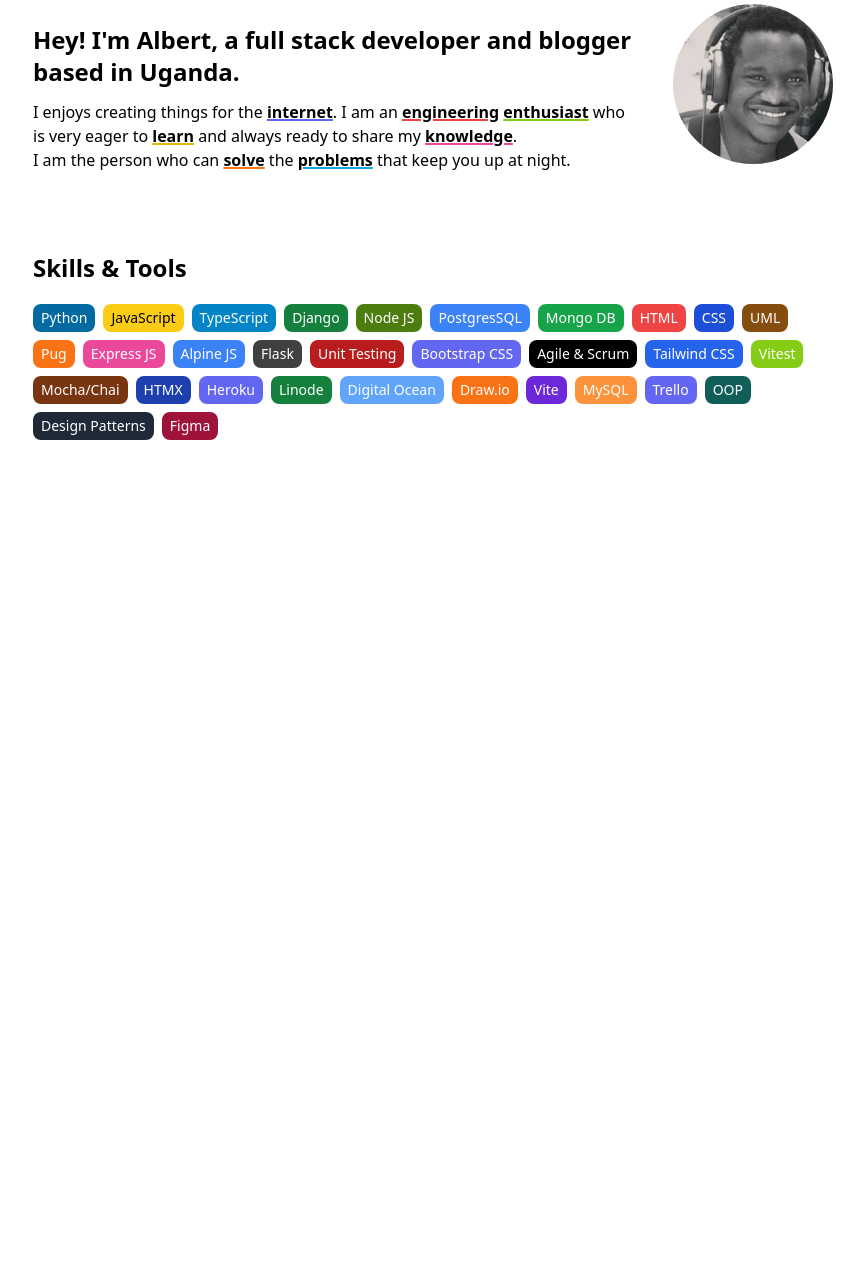
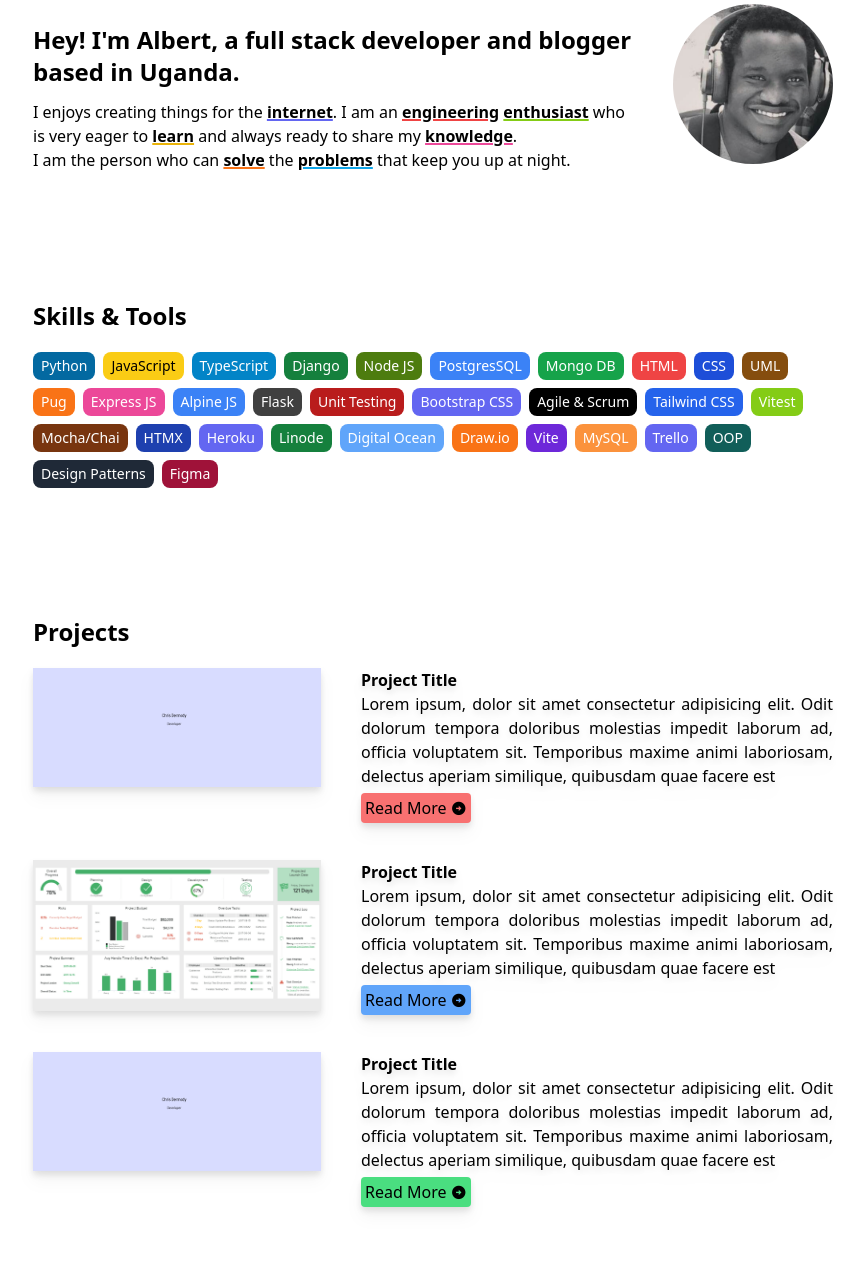
Before and after one commit to TrippleA-Ashaba/tripplea_codes, a Django app: page / in a window 1280 px wide. Shown: the part 162-1446 px from the top of the page, without its empty margins (207-1071 px from the left). Before the commit the page ends 602 px from the top, so only its background shows below. Run offline with Django 4.2, Linux system fonts and the light colour scheme; some libraries are stand-ins or nearby versions; some web fonts are replaced.

Commit message:
Add Project section

```diff
--- a/templates/base.html
+++ b/templates/base.html
@@ -25,7 +25,7 @@
 	<body>
 		<div class="mt-5 text-center text-2xl text-stone-800 md:text-3xl">
 			<h1 style="font-family: Over the Rainbow, cursive" class="font-bold">
-				Albert Ashaba Aheebwa
+				<a href="{% url 'home' %}"> Albert Ashaba Aheebwa </a>
 			</h1>
 		</div>
 		<div class="container mx-auto p-10">
--- a/templates/home.html
+++ b/templates/home.html
@@ -4,8 +4,14 @@
 <!-- HERO -->
 {% include 'partials/hero.html' %}
 
-<div class="my-20"></div>
+<div class="my-32"></div>
 <!-- SKILLS -->
 {% include 'partials/skills.html' %}
+
+<div class="my-32"></div>
+
+<!-- PROJECTS -->
+{% include 'partials/projects.html' %}
 <!--  -->
+
 {% endblock content %}
--- /dev/null
+++ b/templates/partials/projects.html
@@ -0,0 +1,70 @@
+{% load static %}
+
+<div class="mb-5">
+	<h2 class="text-2xl font-bold">Projects</h2>
+	<div class="mt-5">
+		<div
+			class="mb-10 drop-shadow-lg transition-all delay-100 duration-1000 ease-in-out hover:scale-105 md:flex">
+			<div class="md:mr-10">
+				<div class="md:w-72">
+					<img
+						class="object-fill"
+						src="{% static 'images/projects/download.png' %}"
+						alt="" />
+				</div>
+			</div>
+			<div>
+				<h3 class="mt-3 font-bold md:mt-0">Project Title</h3>
+				<p class="mb-2 text-justify">
+					Lorem ipsum, dolor sit amet consectetur adipisicing elit. Odit dolorum tempora
+					doloribus molestias impedit laborum ad, officia voluptatem sit. Temporibus
+					maxime animi laboriosam, delectus aperiam similique, quibusdam quae facere est
+				</p>
+				<a class="rounded bg-red-400 p-1 hover:bg-red-500 hover:text-white" href="">
+					Read More <i class="ri-arrow-right-circle-fill"></i>
+				</a>
+			</div>
+		</div>
+		<div
+			class="mb-10 drop-shadow-lg transition-all delay-100 duration-1000 ease-in-out hover:scale-105 md:flex">
+			<div class="md:mr-10">
+				<div class="md:w-72">
+					<img class="object-fit" src="{% static 'images/projects/test.png' %}" alt="" />
+				</div>
+			</div>
+			<div>
+				<h3 class="mt-3 font-bold md:mt-0">Project Title</h3>
+				<p class="mb-2 text-justify">
+					Lorem ipsum, dolor sit amet consectetur adipisicing elit. Odit dolorum tempora
+					doloribus molestias impedit laborum ad, officia voluptatem sit. Temporibus
+					maxime animi laboriosam, delectus aperiam similique, quibusdam quae facere est
+				</p>
+				<a class="rounded bg-blue-400 p-1 hover:bg-blue-500 hover:text-white" href=""
+					>Read More <i class="ri-arrow-right-circle-fill"></i
+				></a>
+			</div>
+		</div>
+		<div
+			class="mb-10 drop-shadow-lg transition-all delay-100 duration-1000 ease-in-out hover:scale-105 md:flex">
+			<div class="md:mr-10">
+				<div class="md:w-72">
+					<img
+						class="object-fit"
+						src="{% static 'images/projects/download.png' %}"
+						alt="" />
+				</div>
+			</div>
+			<div>
+				<h3 class="mt-3 font-bold md:mt-0">Project Title</h3>
+				<p class="mb-2 text-justify">
+					Lorem ipsum, dolor sit amet consectetur adipisicing elit. Odit dolorum tempora
+					doloribus molestias impedit laborum ad, officia voluptatem sit. Temporibus
+					maxime animi laboriosam, delectus aperiam similique, quibusdam quae facere est
+				</p>
+				<a class="rounded bg-green-400 p-1 hover:bg-green-500 hover:text-white" href=""
+					>Read More <i class="ri-arrow-right-circle-fill"></i
+				></a>
+			</div>
+		</div>
+	</div>
+</div>
```
Also changed, not shown: static/images/projects/download.png (added), static/images/projects/test.png (added).
